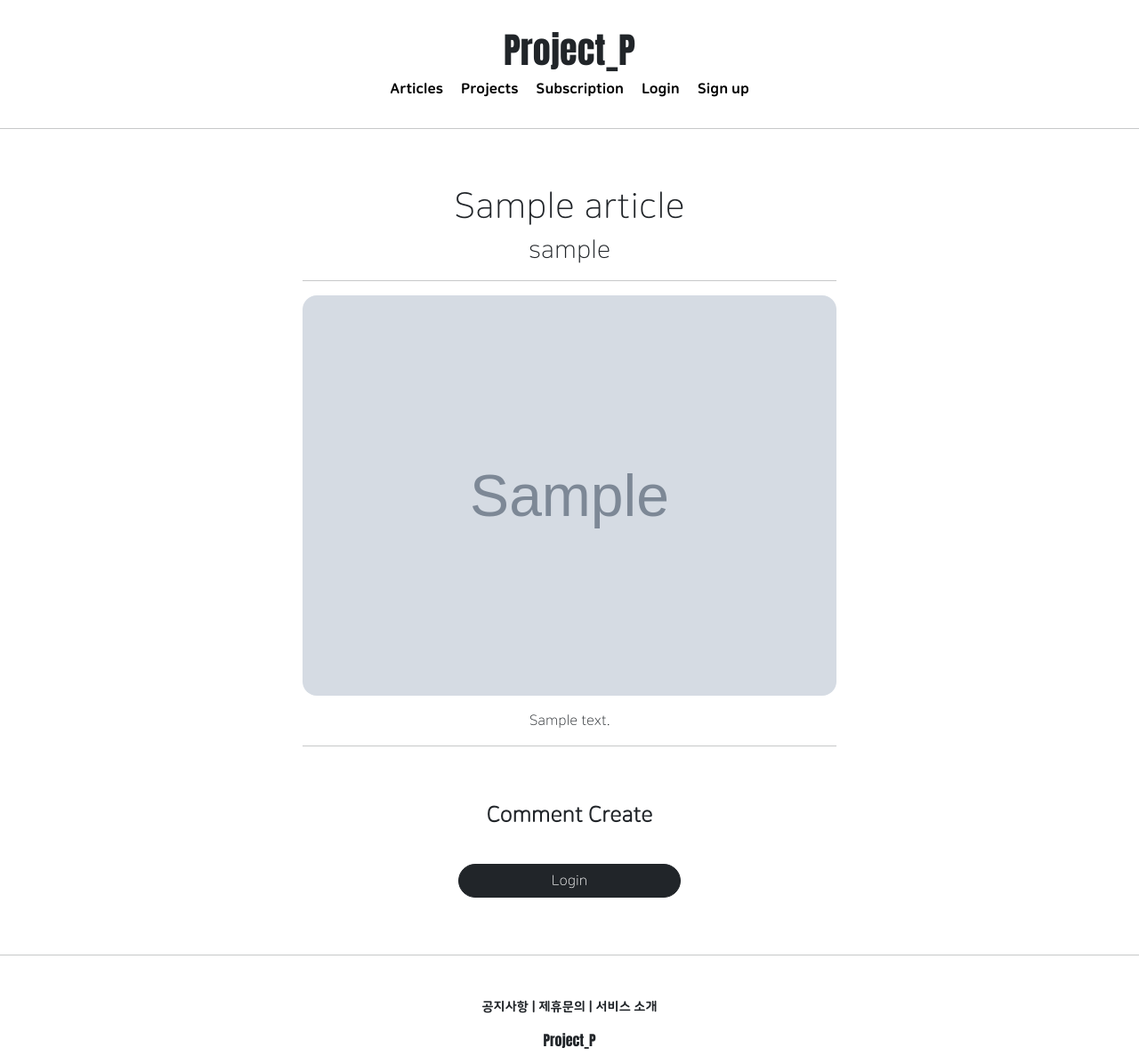
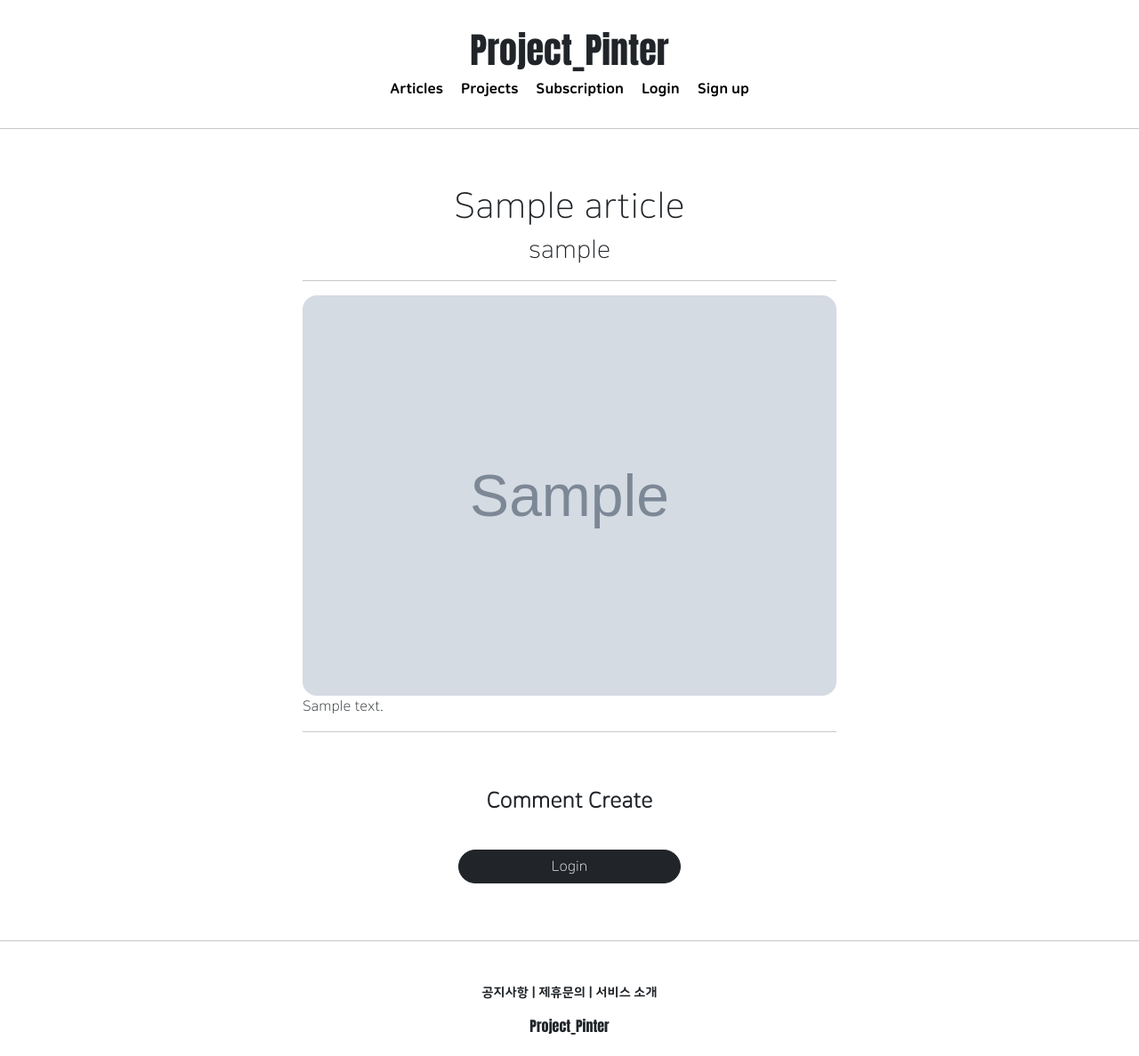
Before and after one commit to Hugekyung/project_P, a Django app: page /articles/detail/1 in a window 1280 px wide. Shown: the whole page at 89% size. After the commit the page ends 1163 px from the top, so only its background shows below. Run offline with Django 3.2, Linux system fonts and the light colour scheme; tables that the repository leaves empty hold one stand-in row (values such as "Sample post"); grey boxes marked "Sample" are stand-in pictures; some libraries are stand-ins or nearby versions.

Commit message:
django 42gang

```diff
--- a/articleapp/forms.py
+++ b/articleapp/forms.py
@@ -1,9 +1,15 @@
 from django.forms import ModelForm
+from django import forms
 
 from articleapp.models import Article
+from projectapp.models import Project
 
 
 class ArticleCreationForm(ModelForm):
+    content = forms.CharField(widget=forms.Textarea(attrs={'class': 'editable',
+                                                           'style': 'height: auto; text-align: left'}))
+    project = forms.ModelChoiceField(queryset=Project.objects.all(), required=False) # project를 설정하지 않아도 되도록
+
     class Meta:
         model = Article # Article을 db에서 가져온다.
         fields = ['title', 'image', 'project', 'content'] # project: 게시물을 어떤 project에 넣을 것인지 선택할 수 있도록
--- a/articleapp/templates/articleapp/create.html
+++ b/articleapp/templates/articleapp/create.html
@@ -2,6 +2,8 @@
 {% load bootstrap4 %}
 
 {% block content %}
+<script src="//cdn.jsdelivr.net/npm/medium-editor@5.23.2/dist/js/medium-editor.min.js"></script>
+<link rel="stylesheet" href="//cdn.jsdelivr.net/npm/medium-editor@5.23.2/dist/css/medium-editor.min.css" type="text/css" media="screen" charset="utf-8">
 
  <div style="text-align: center; max-width: 500px; margin: 4rem auto">
      <div class="mb-4"> <!-- mb-4: margin-bottom 4배 -->
@@ -13,4 +15,7 @@
         <input type="submit" class="btn btn-dark rounded-pill col-6 mt-4">
      </form>
  </div>
+
+<script>var editor = new MediumEditor('.editable');</script>
+
 {% endblock %}
--- a/articleapp/templates/articleapp/detail.html
+++ b/articleapp/templates/articleapp/detail.html
@@ -1,5 +1,5 @@
 {% extends 'base.html' %}
-
+{% load bootstrap4 %}
 
 {% block content %}
 
@@ -16,9 +16,9 @@
 
           <img style="width: 100%; border-radius: 1rem;" src="{{ target_article.image.url }}" alt="">
 
-          <p style="margin-top: 1rem;">
-              {{ target_article.content }}
-          </p>
+          <div style="text-align: left;">
+              {{ target_article.content | safe }} <!--태그같은 것들은 제외되고 내용만 나오도록 필터-->
+          </div>
 
           {% if target_article.writer == user %} <!-- 게시물 작성자가 유저일 경우만 보여준다. -->
           <a href="{% url 'articleapp:update' pk=target_article.pk %}"
--- a/articleapp/templates/articleapp/update.html
+++ b/articleapp/templates/articleapp/update.html
@@ -2,6 +2,8 @@
 {% load bootstrap4 %}
 
 {% block content %}
+<script src="//cdn.jsdelivr.net/npm/medium-editor@5.23.2/dist/js/medium-editor.min.js"></script>
+<link rel="stylesheet" href="//cdn.jsdelivr.net/npm/medium-editor@5.23.2/dist/css/medium-editor.min.css" type="text/css" media="screen" charset="utf-8">
 
  <div style="text-align: center; max-width: 500px; margin: 4rem auto">
      <div class="mb-4"> <!-- mb-4: margin-bottom 4배 -->
@@ -13,4 +15,6 @@
         <input type="submit" class="btn btn-dark rounded-pill col-6 mt-4">
      </form>
  </div>
+
+<script>var editor = new MediumEditor('.editable');</script>
 {% endblock %}
--- a/subscriptionapp/templates/subscriptionapp/list.html
+++ b/subscriptionapp/templates/subscriptionapp/list.html
@@ -2,8 +2,10 @@
 
 {% block content %}
 
+    {% if user.is_authenticated %}
     <div>
         {% include 'snippets/list_project.html' with article_list=article_list %}
     </div>
+    {% endif %}
 
 {% endblock %}
--- a/templates/footer.html
+++ b/templates/footer.html
@@ -5,7 +5,7 @@
         <span>서비스 소개</span>
     </div>
     <div style="margin-top: 1rem;">
-        <h6 class="logo">Project_P</h6>
+        <h6 class="logo">Project_Pinter</h6>
     </div>
 
 </div>
--- a/templates/head.html
+++ b/templates/head.html
@@ -3,7 +3,7 @@
 <head>
     <meta charset="UTF-8">
     <meta name="viewport" content="width=device-width, initial-scale=1, shrink-to-fit=no"> <!--shrink-to-fit=no: 파이어폭스 설정-->
-    <title>Project_P</title>
+    <title>Project_Pinter</title>
 
     <!-- BOOTSTRAP LINK -->
     <link href="https://cdn.jsdelivr.net/npm/bootstrap@5.0.0-beta1/dist/css/bootstrap.min.css" rel="stylesheet" integrity="sha384-giJF6kkoqNQ00vy+HMDP7azOuL0xtbfIcaT9wjKHr8RbDVddVHyTfAAsrekwKmP1" crossorigin="anonymous">
--- a/templates/header.html
+++ b/templates/header.html
@@ -1,7 +1,7 @@
 <!-- margin: (상,하) (좌,우); 옵션 설정-->
 <div class="header">
     <div>
-        <h1 class="logo">Project_P</h1>
+        <h1 class="logo">Project_Pinter</h1>
     </div>
     <div class="project_p_header">
         <a href="{% url 'articleapp:list' %}" class="project_p_header">
```
